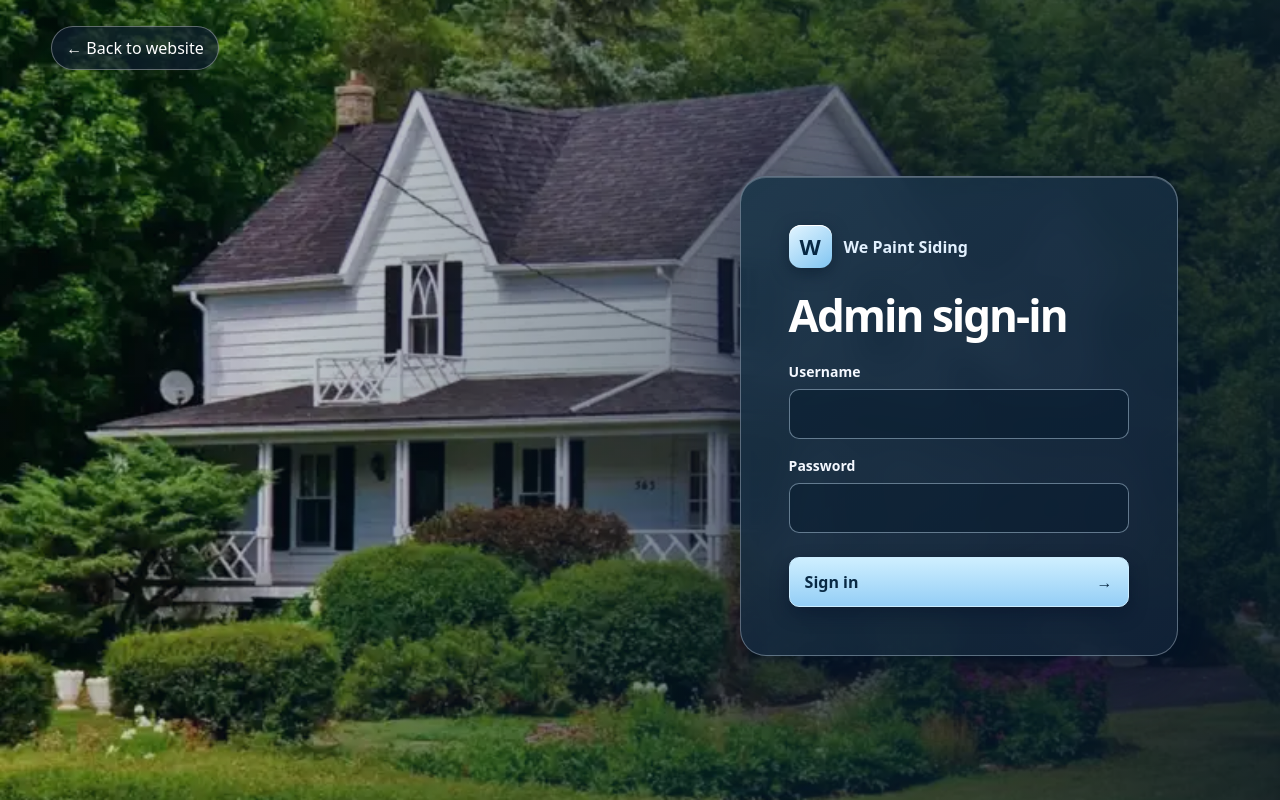
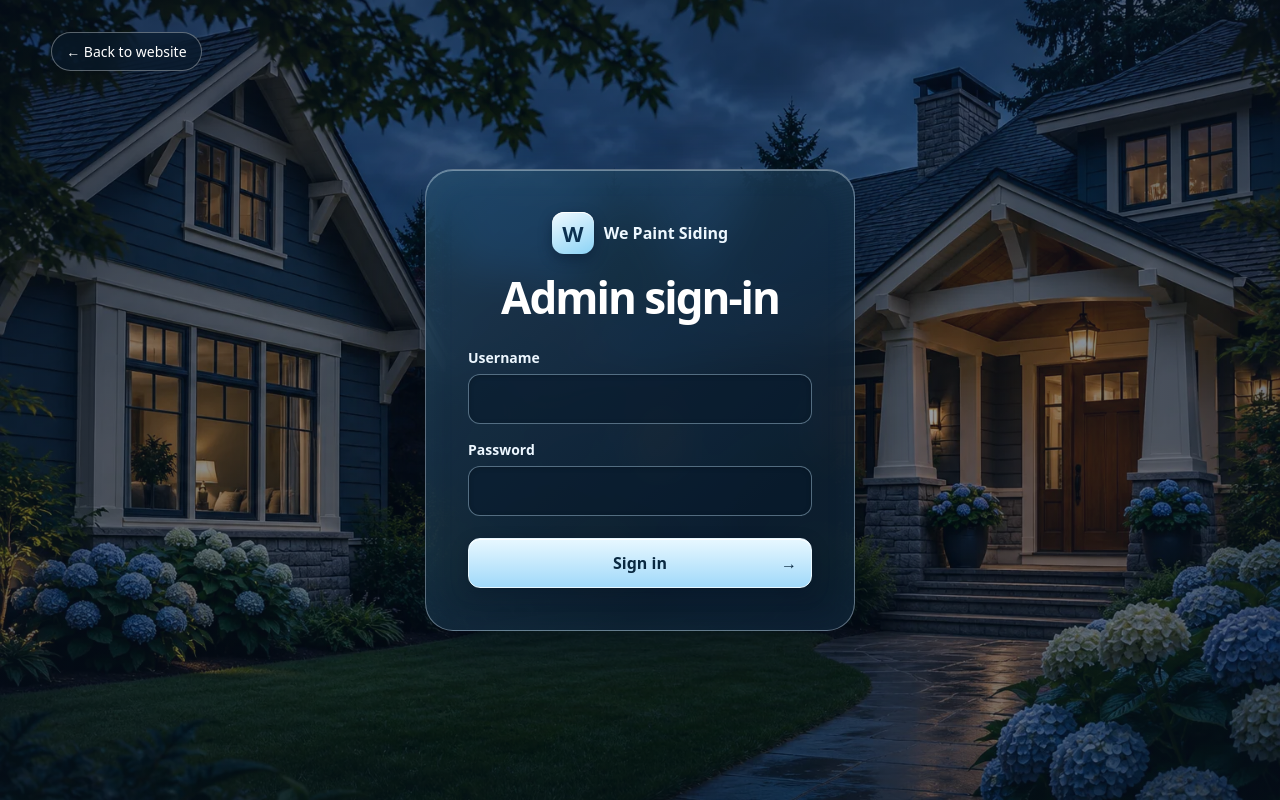
Before and after one commit to WAJAHATSAL33M/we-painting-siding, a Next.js app: page /admin-wps in a window 1280 px wide. Built offline with nearby package versions, Linux system fonts and the light colour scheme; no server answers.

Commit message:
Give WPS admin a full-image glass theme

```diff
--- a/app/admin-wps/dashboard.css
+++ b/app/admin-wps/dashboard.css
@@ -93,3 +93,51 @@
   .wps-stats .wps-panel { padding: 9px; font-size: 12px; }
   .wps-hero { flex-direction: column; align-items: flex-start; }
 }
+
+.wps-admin {
+  isolation: isolate;
+  --wps-overlay: linear-gradient(114deg, #071727df, #0c2840a8 58%, #102539b3);
+  background: #102435;
+  color: #f1f8ff;
+}
+.wps-admin .wps-nav {
+  background: linear-gradient(150deg, #284964c9, #081727dc);
+  border-color: #b9e2ff44;
+  backdrop-filter: blur(16px);
+}
+.wps-admin .wps-nav nav [aria-current], .wps-admin .wps-nav nav button:hover {
+  background: linear-gradient(#a6dfff4f, #81c5fb32);
+  border-color: #b4e0ff50;
+}
+.wps-admin .wps-main { min-height: 100svh; }
+.wps-admin .wps-hero {
+  background: linear-gradient(135deg, #2d5477b8, #122941cc 76%);
+  border: 1px solid #d5edff66;
+  backdrop-filter: blur(13px);
+  box-shadow: inset 0 1px #d3edff42, 0 14px 36px #020c1c69;
+}
+.wps-admin .wps-panel {
+  color: #162b43;
+  background: linear-gradient(145deg, #f8fcfff5, #e2f0f9d9);
+  border-color: #f0f8ffad;
+  backdrop-filter: blur(14px) saturate(132%);
+  box-shadow: inset 0 1px #fff, 0 10px 30px #06152455;
+}
+.wps-admin .wps-panel.wps-empty { color: #455d78; }
+.wps-admin .wps-stats button:hover { background: #f2f9ff; }
+.wps-admin .wps-stats strong { color: #155987; }
+.wps-admin .wps-primary {
+  border-color: #2d628d;
+  background: linear-gradient(#387eb0,#22577f);
+  box-shadow: inset 0 1px #a7dfff76, 0 4px 10px #0a263d4d;
+}
+.wps-admin .wps-hero .wps-primary {
+  background: linear-gradient(#eefaff,#b9e3fb);
+  color: #0c3553;
+  border-color: #e6f7ff;
+}
+.wps-admin .wps-meta .wps-badge { color: #213b68; }
+.wps-admin .wps-edit > .wps-title .wps-back { color: #d8edff; }
+@media (max-width: 850px) {
+  .wps-admin .wps-nav { border-right: 0; border-bottom: 1px solid #b9e2ff44; }
+}
--- a/app/admin-wps/login.css
+++ b/app/admin-wps/login.css
@@ -1,60 +1,123 @@
+.wps-login, .wps-admin {
+  --wps-background: url('/images/admin/wps-blue-hour.webp');
+  --wps-ink: #edf7ff;
+  --wps-accent: #bfe8ff;
+}
+
 .wps-login {
+  position: relative;
+  isolation: isolate;
   min-height: 100svh;
   display: grid;
-  align-items: center;
-  justify-items: end;
-  padding: 86px clamp(28px, 8vw, 124px) 54px;
-  position: relative;
-  color: #f4f8ff;
+  place-items: center;
+  padding: 74px clamp(16px, 5vw, 56px);
+  color: var(--wps-ink);
+  background: #102435;
   font: 16px/1.5 system-ui, sans-serif;
-  background: linear-gradient(105deg, #06243622 12%, #071c30a6 70%, #07182ad9),
-    url('/images/company/035-stunning-house-with-fresh-white-siding.webp') 42% center / cover no-repeat #122c3e;
 }
+
+.wps-login::before, .wps-admin::before {
+  content: '';
+  position: fixed;
+  inset: 0;
+  z-index: -1;
+  background: var(--wps-overlay), var(--wps-background) 50% 50% / cover no-repeat #102435;
+  pointer-events: none;
+}
+
+.wps-login { --wps-overlay: radial-gradient(ellipse at center, #07172d48, #061121a8); }
 .wps-login *, .wps-login *::before, .wps-login *::after { box-sizing: border-box; }
-.wps-login :focus-visible { outline: 3px solid #90d5ff; outline-offset: 4px; }
+.wps-login :focus-visible { outline: 3px solid #a4ddff; outline-offset: 4px; }
 .wps-login-back {
-  position: absolute; top: 26px; left: clamp(20px, 4vw, 58px);
-  padding: 9px 14px; border-radius: 999px; color: #fff;
-  border: 1px solid #ffffff55; background: #101f32ac; text-decoration: none;
+  position: absolute;
+  top: clamp(16px, 3vw, 32px);
+  left: clamp(16px, 4vw, 60px);
+  padding: 8px 14px;
+  border-radius: 999px;
+  border: 1px solid #fff5;
+  color: #fff;
+  background: #081a2ba3;
+  backdrop-filter: blur(12px);
+  text-decoration: none;
+  font-size: 14px;
 }
-.wps-login-back:hover { background: #192f49; }
+.wps-login-back:hover { background: #14334c; }
+
 .wps-login-card {
-  width: min(100%, 438px); padding: clamp(24px, 5vw, 48px);
-  border-radius: 26px; border: 1px solid #e4efff55;
-  background: linear-gradient(145deg, #193448e6, #122339d9);
-  backdrop-filter: blur(16px);
-  box-shadow: inset 0 1px #ffffff38, 0 24px 75px #020e27a3;
+  width: min(100%, 430px);
+  padding: clamp(23px, 6vw, 42px);
+  border-radius: 28px;
+  border: 1px solid #dcefff62;
+  background: linear-gradient(140deg, #244862bd, #0d1f32d9 76%);
+  -webkit-backdrop-filter: blur(20px) saturate(145%);
+  backdrop-filter: blur(20px) saturate(145%);
+  box-shadow: inset 0 1px #e8f8ff66, inset 0 0 38px #86caff0c, 0 26px 88px #020b1a9e;
 }
-.wps-login-brand { display: flex; align-items: center; gap: 12px; color: #e2f1ff; font-weight: 650; }
-.wps-login-brand span {
-  display: grid; place-items: center; width: 43px; height: 43px; border-radius: 12px;
-  color: #072844; background: linear-gradient(145deg,#e3f5ff,#80c5f2);
-  box-shadow: inset 0 1px #fff, 0 5px 16px #06172a85; font-size: 22px; font-weight: 800;
+
+.wps-login-brand { display: flex; align-items: center; justify-content: center; gap: 10px; color: #eef8ff; font-weight: 650; }
+.wps-login-brand span, .wps-admin .wps-brand > span {
+  display: grid;
+  place-items: center;
+  width: 42px;
+  height: 42px;
+  border-radius: 12px;
+  color: #0c3150;
+  background: linear-gradient(155deg, #f0faff, #8bd3f6);
+  box-shadow: inset 0 1px #fff, 0 5px 14px #050e2466;
+  font-size: 22px;
+  font-weight: 800;
 }
-.wps-login-card h1 { margin: 24px 0 22px; font-size: clamp(32px, 5vw, 44px); line-height: 1.05; letter-spacing: -.045em; color: white; }
-.wps-login-card label { display: block; font-weight: 600; font-size: 14px; margin-bottom: 7px; }
+.wps-login-card h1 {
+  margin: 20px 0 25px;
+  color: #fff;
+  font-size: clamp(32px, 6vw, 44px);
+  line-height: 1.08;
+  letter-spacing: -.045em;
+  text-align: center;
+}
+.wps-login-card label { display: block; margin-bottom: 6px; font-size: 14px; font-weight: 650; }
 .wps-login-card input {
-  display: block; width: 100%; min-height: 50px; margin-bottom: 16px;
-  border: 1px solid #c1def278; border-radius: 10px; padding: 10px 13px;
-  color: #fff; background: #071b2c82; font: inherit;
+  display: block;
+  width: 100%;
+  min-height: 50px;
+  margin-bottom: 15px;
+  padding: 10px 14px;
+  border: 1px solid #c3e5fc66;
+  border-radius: 12px;
+  color: #fff;
+  background: #081a2b90;
+  box-shadow: inset 0 1px 5px #0003;
+  font: inherit;
 }
 .wps-login-card button {
-  display: flex; align-items: center; justify-content: space-between; width: 100%;
-  min-height: 50px; padding: 10px 15px; border-radius: 10px; margin-top: 24px;
-  border: 1px solid #cbecff; color: #092944; background: linear-gradient(#ceefff,#94cef6);
-  box-shadow: 0 7px 18px #040f2870; font: inherit; font-weight: 750; cursor: pointer;
+  position: relative;
+  display: block;
+  width: 100%;
+  min-height: 50px;
+  margin-top: 22px;
+  padding: 10px 38px;
+  border: 1px solid #e7f7ff;
+  border-radius: 12px;
+  color: #0a2941;
+  background: linear-gradient(#e8f8ff,#a0d9fa);
+  box-shadow: inset 0 1px #fff, 0 6px 17px #040e2455;
+  font: inherit;
+  font-weight: 750;
+  cursor: pointer;
 }
-.wps-login-card button:hover { background: #dcf4ff; }
+.wps-login-card button > span { position: absolute; right: 14px; }
+.wps-login-card button:hover { background: #e7f7ff; }
 .wps-login-error { margin: 0; color: #ffe1e2; font-size: 14px; }
+
 .wps-nav-footer { margin-top: auto; display: flex; align-items: center; gap: 7px; flex-wrap: wrap; }
 .wps-nav-footer .wps-site { margin: 0; }
-.wps-signout { border: 1px solid #7892df88; border-radius: 8px; padding: 7px 10px; color: #f0f5ff; background: #314b895e; }
-@media (max-width: 700px) {
-  .wps-login {
-    justify-items: center; align-items: end; padding: max(190px, 29svh) 17px 24px;
-    background: linear-gradient(180deg, #05162538 0%, #091c2c48 32%, #0c2139ed 75%),
-      url('/images/company/035-stunning-house-with-fresh-white-siding.webp') center top / auto max(460px, 67svh) no-repeat #122c3e;
-  }
-  .wps-login-back { top: 16px; }
+.wps-signout { border: 1px solid #d7edff5c; border-radius: 8px; padding: 7px 10px; color: #f0f5ff; background: #a2d6ff20; }
+
+@media (max-width: 600px) {
+  .wps-login { --wps-overlay: linear-gradient(#0615243b, #061524a0); padding-block: 66px; }
+  .wps-login::before { background-position: center, 56% center; }
+  .wps-login-card { border-radius: 23px; }
+}
+@media (max-width: 850px) {
   .wps-nav-footer { margin: 0 0 0 auto; }
 }
```
Also changed, not shown: public/images/admin/wps-blue-hour.webp (added).
